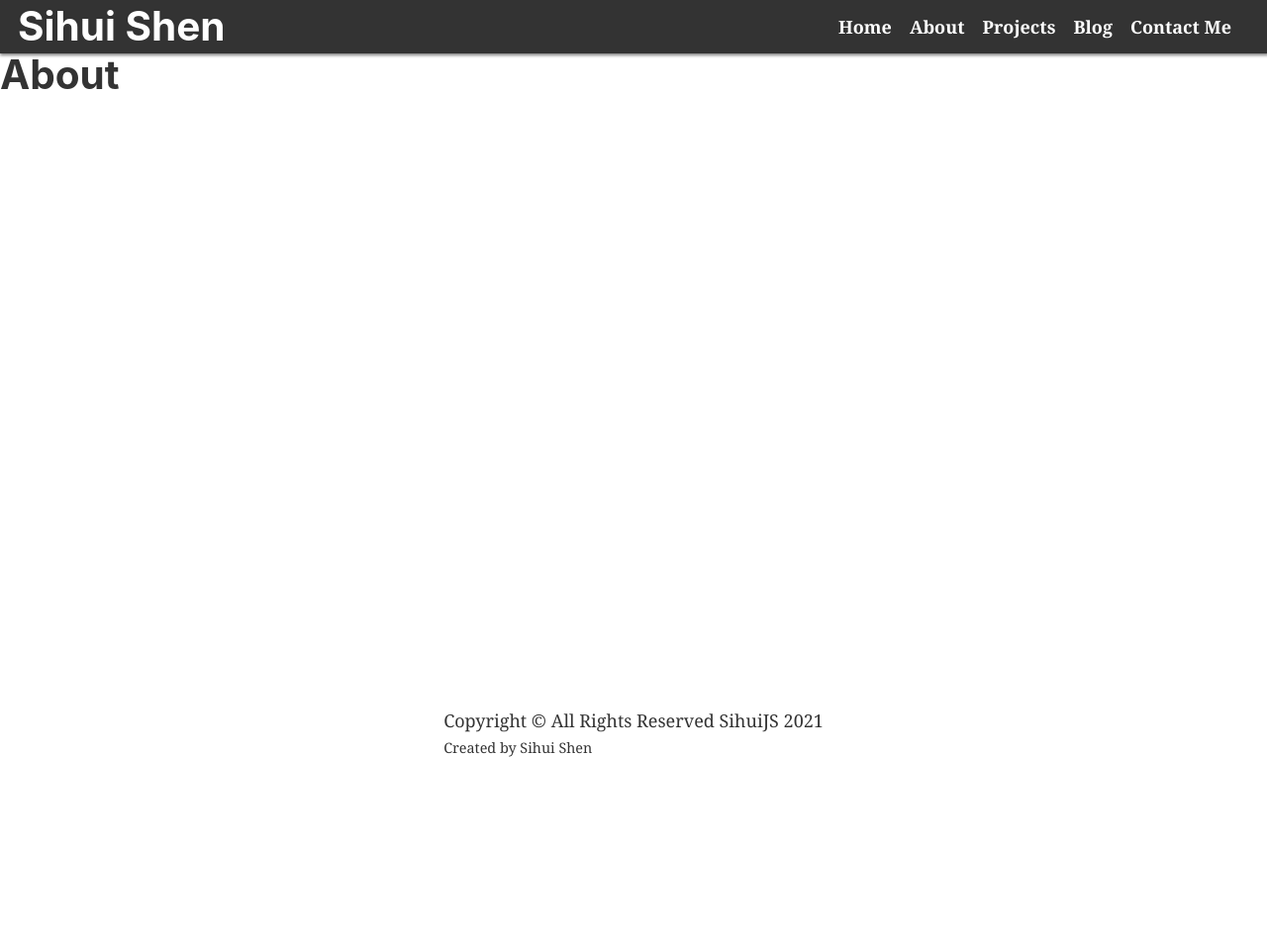
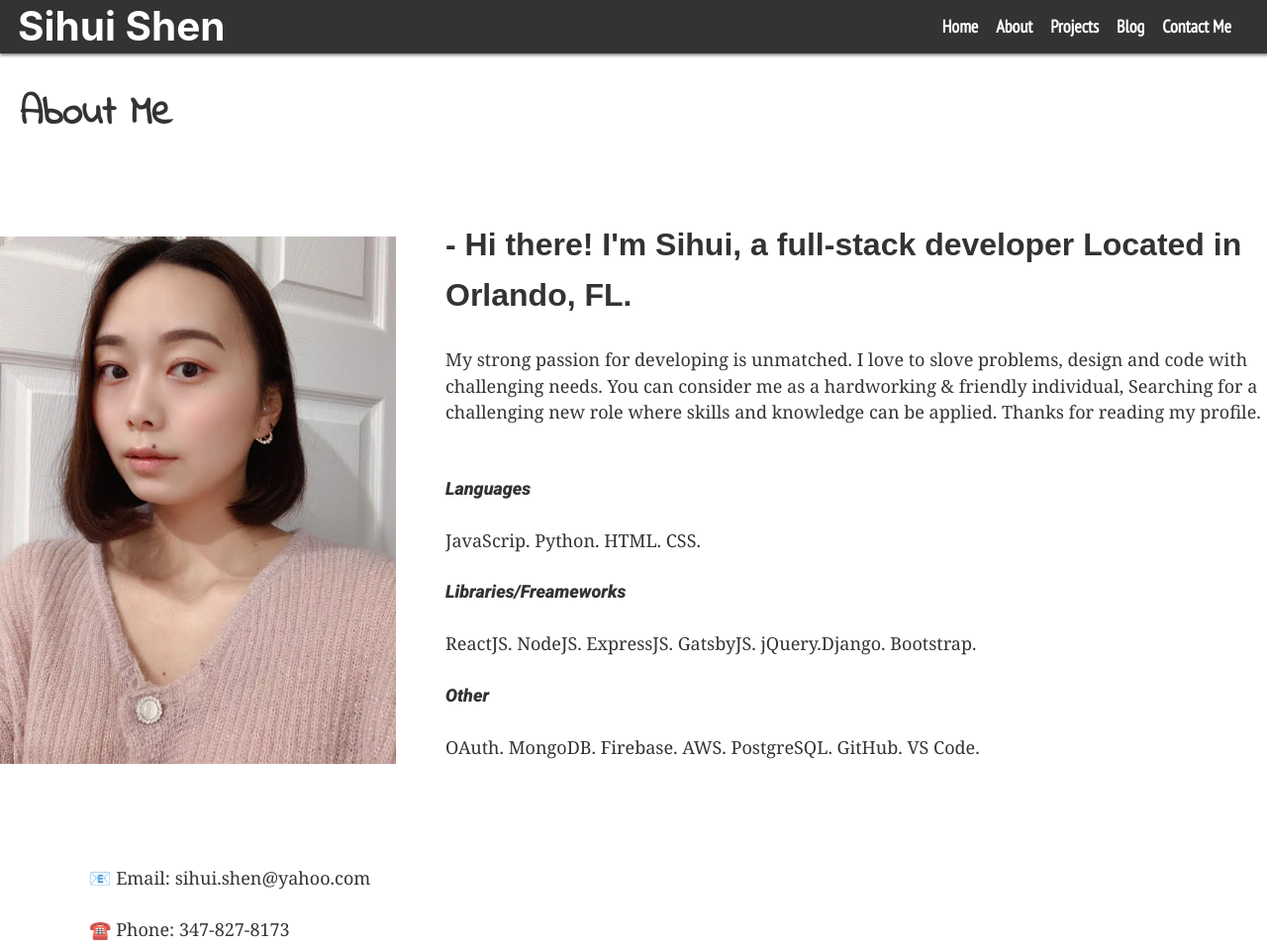
Before and after one commit to ssh930526/my-portfolio, a Gatsby site: page /about in a window 1280 px wide. Shown: the top 955 px of the page at 99% size. Before the commit the page ends 800 px from the top, so only its background shows below. Built offline with nearby package versions, Linux system fonts and the light colour scheme; Gatsby itself is replaced by a stand-in of ours.

Commit message:
wipadd some css

```diff
--- a/src/pages/about.js
+++ b/src/pages/about.js
@@ -1,11 +1,38 @@
 import React from "react"
 import Layout from "../components/layout"
 import Head from "../components/head"
+import { StyledAbout  } from "../styles/styled-components"
+
 const  About = (props) => (
+    <StyledAbout>
     <Layout>
         <Head page="About" />
-        <h1>About</h1>
+        <link href="https://fonts.googleapis.com/css2?family=Comfortaa:wght@300;700&family=Indie+Flower&family=PT+Sans+Narrow&family=Roboto:ital,wght@1,900&family=Teko:wght@300&family=Ubuntu:wght@300&display=swap" rel="stylesheet"></link>
+        <h1 className="about">About Me</h1>
+        <div className="profileImg">
+          <img src="/images/profile.png" alt="profile-image" />
+        </div>
+        <p className="intro">
+            - Hi there! I'm Sihui, a full-stack developer Located in Orlando, FL.
+         <br />
+        </p>
+        <p className="introduce">My strong passion for developing is unmatched. I love to slove problems, design and code with challenging needs. You can consider me as a hardworking & friendly individual, Searching for a challenging new role where skills and knowledge can be applied. Thanks for reading my profile.
+        </p>
+
+         <br />
+         <p className="skill">Languages</p>
+         <p className="mySkill">JavaScrip. Python.  HTML. CSS. </p>
+         <p className="skill">Libraries/Freameworks</p>
+         <p className="mySkill">ReactJS. NodeJS. ExpressJS. GatsbyJS. jQuery.Django. Bootstrap.  </p>
+         <p className="skill">Other</p>
+         <p className="mySkill">OAuth. MongoDB. Firebase. AWS. PostgreSQL. GitHub. VS Code.</p>
+        <div className="contact">
+            <p>📧 Email: sihui.shen@yahoo.com </p>
+            <p>☎️ Phone: 347-827-8173</p>
+            <p><a href="https://www.linkedin.com/in/sihui-shen-620592204/" ><img src="https://img.shields.io/badge/linkedin-%230077B5.svg?&style=for-the-badge&logo=linkedin&logoColor=white" /> </a> </p>
+        </div>
     </Layout>
+    </StyledAbout>
 )
 
 
--- a/src/pages/contact.js
+++ b/src/pages/contact.js
@@ -2,6 +2,7 @@ import React, { useState } from "react"
 import Layout from "../components/layout"
 import Head from "../components/head"
 import { navigate } from "gatsby-link"
+import { StyledContact } from "../styles/styled-components"
 
 
 const Contact = () => {
@@ -37,10 +38,13 @@ const Contact = () => {
         navigate('/')
     }
     return (
+        <StyledContact>
             <Layout>
                 <Head page="Contact" />
-            <h1>Contact</h1>
-            <form name="contact"  data-netlify="ture" onSubmit={handleSubmit}>
+                <link href="https://fonts.googleapis.com/css2?family=Comfortaa:wght@300;700&family=Indie+Flower&family=PT+Sans+Narrow&family=Roboto:ital,wght@1,900&family=Teko:wght@300&family=Ubuntu:wght@300&display=swap" rel="stylesheet"></link>
+                <h1 className="contact">Welcome To Leave Message To Me </h1>
+                <p></p>
+                <form className="form" name="contact"  data-netlify="ture" onSubmit={handleSubmit}>
                     <input
                         type="hidden"
                         name="form-name"
@@ -76,6 +80,7 @@ const Contact = () => {
                     <input type="submit" value="Contact Me" />
                 </form>
             </Layout>
+        </StyledContact>
     )
 }
 
--- a/src/pages/index.js
+++ b/src/pages/index.js
@@ -1,14 +1,19 @@
 import React from "react"
 import Layout from "../components/layout"
 import Head from "../components/head"
+import { StyledIndex  } from "../styles/styled-components"
 
 
 const IndexPage = () => {
   return (
+    <StyledIndex>
     <Layout>
       <Head page="Home" />
-      <h1>Index Page</h1>
+      <link href="https://fonts.googleapis.com/css2?family=Comfortaa:wght@300;700&family=Indie+Flower&family=PT+Sans+Narrow&family=Roboto:ital,wght@1,900&family=Teko:wght@300&family=Ubuntu:wght@300&display=swap" rel="stylesheet"></link>
+      <h1 className="home">Let me Introduce Myself !</h1>
+      <img className="index" src="https://t4.ftcdn.net/jpg/04/39/15/99/360_F_439159973_sHs6X9sPvUaqD5lCUyegumJROSoLw0Qf.jpg"></img>
     </Layout>
+    </StyledIndex>
   )
 }
 export default IndexPage
--- a/src/styles/styled-components.js
+++ b/src/styles/styled-components.js
@@ -9,6 +9,7 @@ export const StyledHeader = styled.header`
     height: 3rem;
     padding: 0 1rem;
     box-shadow: 1px 1px 3px 1px #808080;
+    font-family: 'PT Sans Narrow', sans-serif;
     h1 {
         margin: 0;
     }
@@ -53,3 +54,77 @@ export const StyledLayout = styled.div`
         flex-grow: 1;
     }
 `
+export const StyledAbout = styled.div`
+    .about{
+        font-family: 'Indie Flower', cursive;
+        padding-top: 40px;
+        padding-left: 20px;
+    }
+    .profileImg{
+        display: flex;
+        width: 400px;
+        margin-top: 100px;
+        }
+    .intro {
+        display: flex;
+        padding-left: 25rem;
+        vertical-align: text-top;
+        margin-top:-45%;
+        font-family: Arial;
+        font-size: 32px;
+        font-weight: bold;
+        line-height: 1.6;
+    }
+    .introduce{
+        display: flex;
+        padding-left: 25rem;
+    }
+    .skill {
+        display: flex;
+        padding-left: 25rem;
+        font-weight: bold;
+        font-family: 'Roboto', sans-serif;
+    }
+    .mySkill {
+        display: flex;
+        padding-left: 25rem;
+
+    }
+    .contact {
+        padding-left: 5rem;
+        padding-top: 80px;
+    }
+`
+export const StyledIndex = styled.div`
+    .home{
+        font-family: 'Indie Flower', cursive;
+        padding-top: 40px;
+        padding-left: 40px;
+    }
+    .index {
+        padding-left: 16rem;
+    }
+`
+
+export const StyledProject = styled.div`
+    .link{
+        font-family: monospace;
+        color: gray;
+    }
+    .project {
+        margin-top: 30px;
+    }
+`
+
+export const StyledContact = styled.div`
+    .contact {
+        font-family: 'Indie Flower', cursive;
+        padding-top: 40px;
+        padding-left: 50px;
+    }
+    .form {
+        width: 200px;
+        margin-left: 25rem;
+    }
+
+`
```
Also changed, not shown: src/components/burger.js (added, +15 -0 lines), src/data/projects.json (+9 -9 lines), src/pages/projects.js (+7 -3 lines), static/images/profile.png (added), static/images/project-one.png, static/images/project-three.png, static/images/project-two.png. Lines whose indentation alone changed are shown as unchanged.
